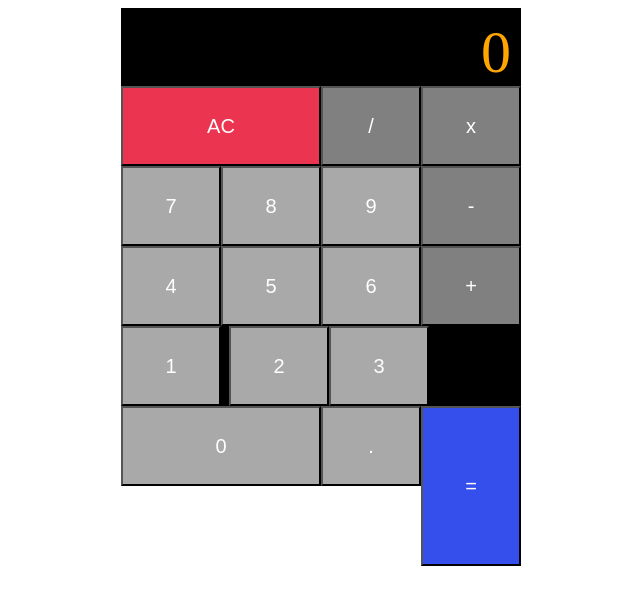
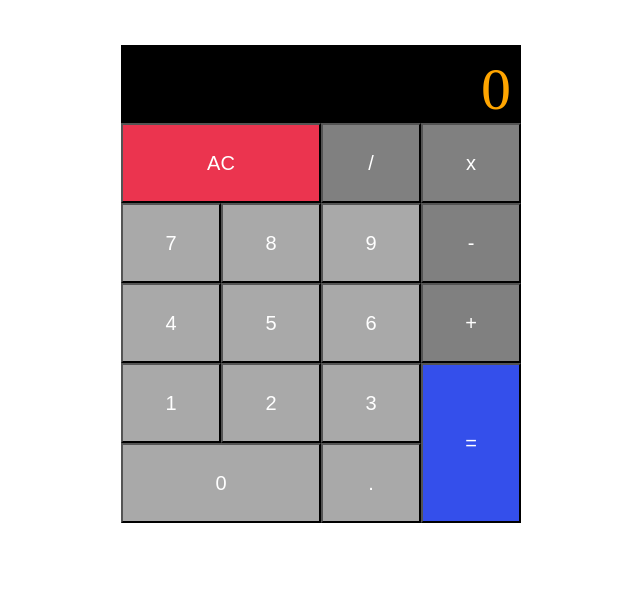
Before and after one commit to hokkichan/freecodecamp-projects, a plain HTML site: page front-end-libraries/javascript-calculator/index.html in a window 1280 px wide. Shown: the whole page, without its empty margins (319-959 px from the left). Drawn offline with Linux system fonts and the light colour scheme.

Commit message:
Update buttons and display

```diff
--- a/front-end-libraries/javascript-calculator/css/style.css
+++ b/front-end-libraries/javascript-calculator/css/style.css
@@ -1,3 +1,7 @@
+body {
+  margin-top: 45px;
+}
+
 .container {
   background-color: black;
   width: 400px;
@@ -10,6 +14,7 @@
   width: 100%;
   height: 60px;
   text-align: right;
+  font-size: 0;
 }
 
 #clear, #zero {
@@ -52,4 +57,5 @@ input {
   color: white;
   font-size: 20px;
   background-color: #A9A9A9;
+  margin: 0;
 }
--- a/front-end-libraries/javascript-calculator/index.html
+++ b/front-end-libraries/javascript-calculator/index.html
@@ -1,10 +1,15 @@
 
 <script>
-//
-//function captureValue() {
- // var behineValue = this.input.value;
- // document.getElementById("display").innerHTML = behindValue;
-//}
+var behindValue = "";
+function captureValue(id) {
+  behindValue += document.getElementById(id).value;
+  document.getElementById("display").innerHTML = behindValue;
+}
+
+function reset() {
+  behindValue = "";
+  document.getElementById("display").innerHTML = 0;
+}
 </script>
 
 
@@ -21,11 +26,11 @@
 <div id="display-container">
   <p id="display">0<p>
 </div><br>
-<button id="clear">AC</button><button id="divide">/</button><button id="multiply">x</button><br>
-<button id="seven">7</button><button id="eight">8</button><button id="nine">9</button><button id="subtract">-</button><br>
-<button id="four">4</button><button id="five">5</button><button id="six">6</button><button id="add">+</button><br>
-<input type="submit" id="one" value="1">1</input><button id="two">2</button><button id="three">3</button><button id="equals">=</button><br>
-<button id="zero">0</button><button id="decimal">.</button>
+<input class= "numbers" type="button" id="clear" value="AC" onclick="reset()"><button id="divide">/</button><button id="multiply">x</button><br>
+<input class= "numbers" type="button" id="seven" value="7" onclick="captureValue('seven')"><input class= "numbers" type="button" id="eight" value="8" onclick="captureValue('eight')"><input class= "numbers" type="button" id="nine" value="9" onclick="captureValue('nine')"><button id="subtract">-</button><br>
+<input class= "numbers" type="button" id="four" value="4" onclick="captureValue('four')"><input class= "numbers" type="button" id="five" value="5" onclick="captureValue('five')"><input class= "numbers" type="button" id="six" value="6" onclick="captureValue('six')"><button id="add">+</button><br>
+<input class= "numbers" type="button" id="one" value="1" onclick="captureValue('one')"></input><input class= "numbers" type="button" id="two" value="2" onclick="captureValue('two')"></input><input class= "numbers" type="button" id="three" value="3" onclick="captureValue('three')"></input><input class= "numbers" type="button" id="equals" value="=" onclick="captureValue('three')"></input><br>
+<input class= "numbers" type="button" id="zero" value="0" onclick="captureValue('zero')"><input class= "symbol" type="button" id="decimal" value="." onclick="captureValue('decimal')">
 
 
 </div>
```
